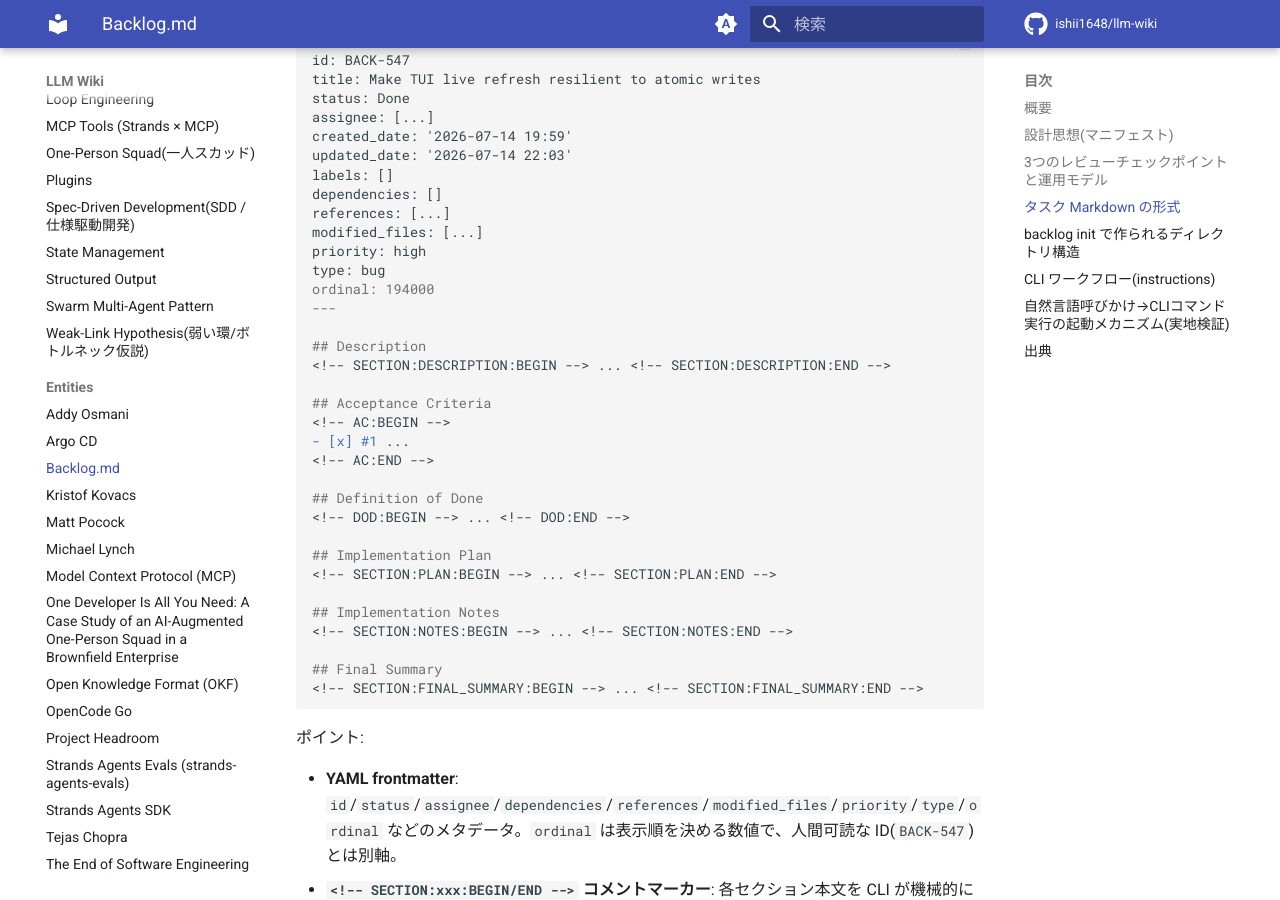
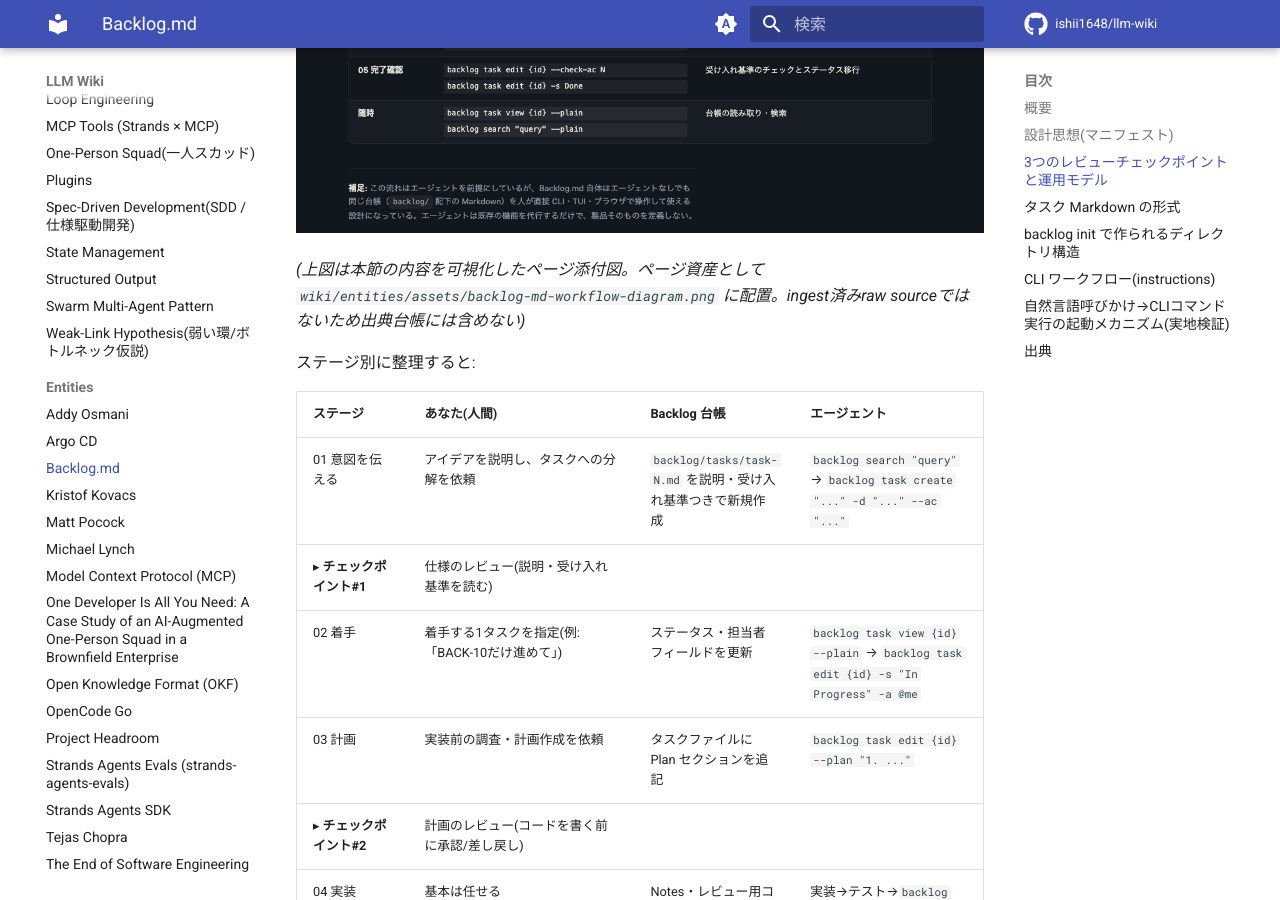
Before and after one commit to ishii1648/llm-wiki, an MkDocs documentation site: the page built from wiki/entities/backlog-md.md, in a window 1280 px wide and 900 px high, scrolled down 2886 px. Built offline with MkDocs 1.6.1 and Material for MkDocs 9.7.7, drawn with Linux system fonts in a browser that asks for light colours; comment, search, counter and statistics services are not loaded; some of the changed text lies outside the part shown.

Commit message:
fix: backlog-md添付図をwiki/entities/assets/へ移動し公開サイトに反映 (#23)
mkdocsのdocs_dirがwiki/のみのため、raw/assets/配下の画像は
GitHub Pagesビルドに含まれず、公開サイトで404になっていた
(ユーザー報告により発覚)。

raw/assets/backlog-md-workflow-diagram.png を
wiki/entities/assets/backlog-md-workflow-diagram.png へ移動(1ファイルのみ)、
画像参照を相対パスに変更。ページ添付図として扱い、ingest済みsourceの
台帳(sources.md/frontmatter sources:)からは除外した。

ローカルmkdocsビルドで entities/backlog-md/index.html に
<img src="../assets/backlog-md-workflow-diagram.png"> が正しく
出力されることを確認済み。

```diff
--- a/wiki/entities/backlog-md.md
+++ b/wiki/entities/backlog-md.md
@@ -12,7 +12,6 @@
   - raw/articles/backlog-md-init-and-task-create.md
   - raw/articles/backlog-md-readme-ai-workflow.md
   - raw/articles/backlog-md-agent-instructions-mechanism.md
-  - raw/assets/backlog-md-workflow-diagram.png
 related:
   - "[[open-knowledge-format]]"
   - "[[backlog-md-vs-okf]]"
@@ -45,9 +44,9 @@
 
 この一連の流れは「**あなた(人間)/ Backlog台帳(`backlog/tasks/*.md`)/ エージェント**」という3アクターのやり取りとして整理できる。人とエージェントは直接会話するだけでなく、必ず台帳(Markdownファイル)を経由して意図・計画・進捗をやり取りする(これは「一つのモデルを人とエージェントで共有する」というマニフェストの設計原則そのもの)。
 
-![Backlog.md ワークフロー図解 — あなた/Backlog台帳/エージェントの3レーンで6ステージと3つのレビューチェックポイントを示す図](../../raw/assets/backlog-md-workflow-diagram.png)
+![Backlog.md ワークフロー図解 — あなた/Backlog台帳/エージェントの3レーンで6ステージと3つのレビューチェックポイントを示す図](assets/backlog-md-workflow-diagram.png)
 
-*(上図は本節の内容を可視化したもの。出典: `raw/assets/backlog-md-workflow-diagram.png`)*
+*(上図は本節の内容を可視化したページ添付図。ページ資産として `wiki/entities/assets/backlog-md-workflow-diagram.png` に配置。ingest済みraw sourceではないため出典台帳には含めない)*
 
 ステージ別に整理すると:
 
@@ -169,4 +168,5 @@
 - `raw/articles/backlog-md-init-and-task-create.md` — `backlog init`/`backlog task create` の実地検証ログ(ディレクトリツリー・config.yml・生成ファイル・落とし穴)。
 - `raw/articles/backlog-md-readme-ai-workflow.md` — README.md の「AI agents write the code. You review the tasks」タグラインと、3レビューチェックポイント・spec-driven AI development フローの全文。
 - `raw/articles/backlog-md-agent-instructions-mechanism.md` — `src/agent-instructions.ts`/`src/guidelines/cli-agent-nudge.md`/`src/guidelines/index.ts` の全文と、Backlog.md 自身のリポジトリに hooks/MCP強制設定が存在しないことのローカル実地検証。
-- `raw/assets/backlog-md-workflow-diagram.png` — 「3つのレビューチェックポイントと運用モデル」節を可視化したフロー図(スクリーンショット)。
+
+`wiki/entities/assets/backlog-md-workflow-diagram.png` は「3つのレビューチェックポイントと運用モデル」節を可視化したページ添付図(ingest済みの一次資料ではないため上記の出典一覧には含めない)。
```
Also changed, not shown: wiki/log.md (+8 -0 lines), wiki/sources.md (+0 -1 lines), wiki/entities/assets/backlog-md-workflow-diagram.png (renamed from raw/assets/backlog-md-workflow-diagram.png).
